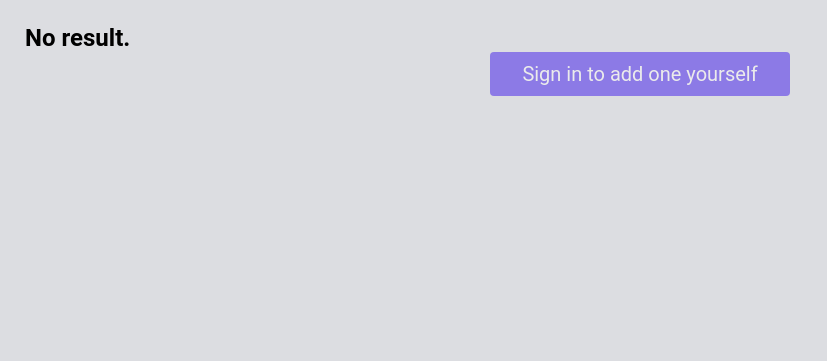
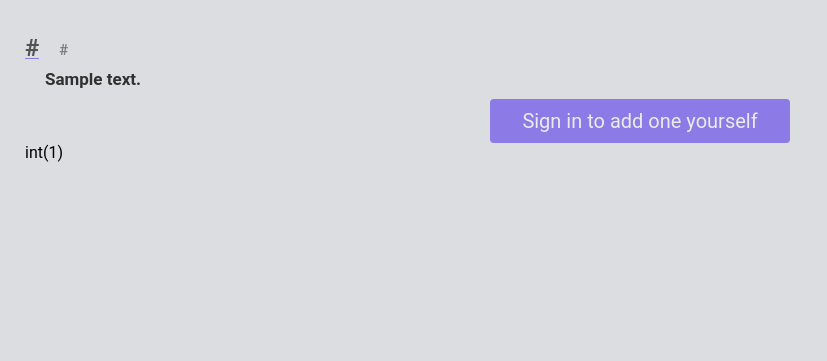
Before and after one commit to TheKnightWhoSaysNi/iComment, a PHP site: page /Site/search.php?s=1 in a window 1280 px wide. Shown: the part 76-437 px from the top of the page, without its empty margins (0-827 px from the left). Run offline with PHP 8.4, Linux system fonts and the light colour scheme; tables that the repository leaves empty or names only in its code hold one stand-in row (values such as "Sample post").

Commit message:
levenshtein search

```diff
--- a/Site/search.php
+++ b/Site/search.php
@@ -9,6 +9,8 @@
     } else {
         header("Location: ?s=" . $_POST['search']);
     }
+
+    $maxLevDistance = 9; //jusqu'a quelle distance de levenshtein on affiche une str comme résultat de recherche
 ?>
 
 <section>
@@ -16,20 +18,60 @@
 
         require 'includes/dbh.inc.php'; //on se connecte à la base de donnée
         $search = strtolower(strval($_GET['s']));
-        $sql = "SELECT * FROM articles WHERE aWebsite=? OR aUrl=?;";
+        $sql = "SELECT aId, aWebsite, aUrl FROM articles;";
         $stmt = mysqli_stmt_init($conn);
         if (!mysqli_stmt_prepare($stmt, $sql)){
             header("Location: ../?error=sqlerror");
             exit();
         } else {
-            mysqli_stmt_bind_param($stmt, "ss", $search, $search); //on le met deux fois parcequ'il y a deux spaceholders dans $sql
             mysqli_stmt_execute($stmt);
             $result = mysqli_stmt_get_result($stmt);
             $i = 0;
             if (mysqli_num_rows($result) > 0) {
-                while($row = mysqli_fetch_assoc($result)) {?>
+                $array = array();
 
-                    <a class="searchResults" href=<?php echo "site.php?n=" . $row["aId"] ?> >
+                while($row = mysqli_fetch_assoc($result)){
+                    // print_r($row); //jusque la ca marche
+                    $levWebsite = levenshtein($search, $row["aWebsite"], 1, 1, 1); //levenshtein est une fonction qui donne la distance de levenshtein entre deux str, plus elles se ressemblent plus la distance est faible, on peut ajuster le coût d'une insertion, remplacement et déletion pour avoir les meilleurs résultats, aussi str1 et str2 >= 255 lettres
+                    $levUrl = levenshtein($search, $row["aUrl"], 1, 1, 1);
+                    // print_r($levWebsite . " ET " . "$levUrl"); //jusque la ca marche aussi
+                    if($levWebsite > $levUrl){
+                        //array_push($array, $row["aId"], $levUrl); // comme append()
+                        $array = $array + array($row["aId"] => $levUrl);
+                    } else {
+                        //array_push($array, $row["aId"], $levWebsite); //mais ca marche pas avec les dictionnaires.....
+                        $array = $array + array($row["aId"] => $levWebsite);
+                    }
+                }
+                    asort($array); //a pour dire trier par la valeur (arsort pour décroissant)
+
+                // print_r($array);
+                $i = 0;
+                foreach ($array as $key => $value) {
+
+                    // print_r($key);
+                    // print_r($value);
+                    if($value < $maxLevDistance){
+                        if(count($array) > 0 && $i){ //si il y a un résultat mais c'est pas le premier
+                        ?>
+                            <div class="resultsSeparator"></div>
+                        <?php
+                        }
+                        $i += 1;
+                        //print_r($key);
+                        $sql = "SELECT aWebsite, aComment, aUrl FROM articles WHERE aId=?";
+                        if (!mysqli_stmt_prepare($stmt, $sql)){
+                            header("Location: ../?error=sqlerror");
+                            exit();
+                        }
+                        mysqli_stmt_bind_param($stmt, "s", $key);
+                        mysqli_stmt_execute($stmt);
+                        $result = mysqli_stmt_get_result($stmt);
+                        $row = mysqli_fetch_assoc($result);
+                        //print_r($row);
+
+                    ?>
+                        <a class="searchResults" href=<?php echo "site.php?n=" . $key ?> >
                             <h1>
                                 <?php if(strlen($row["aWebsite"]) <= 20){
                                         echo $row["aWebsite"];
@@ -56,12 +98,7 @@
                                     }
                                 ?>
                             </h2>
-                    </a> <?php
-
-                    $i += 1; //pour la ligne entre les résultats
-                    if(mysqli_num_rows($result) > 1 && $i != mysqli_num_rows($result)){ //si le résultat est ni le premier ni le dernier
-                        ?>
-                        <div class="resultsSeparator"></div>
+                        </a>
                     <?php
                     }
 
@@ -77,6 +114,7 @@
                 <a class="noresultBtn" href="#login"><p>Sign in to add one yourself</p></a>
             <?php
             }
+            var_dump(count($array));
 
         mysqli_close($conn);
 
```
Lines whose indentation alone changed are shown as unchanged.
